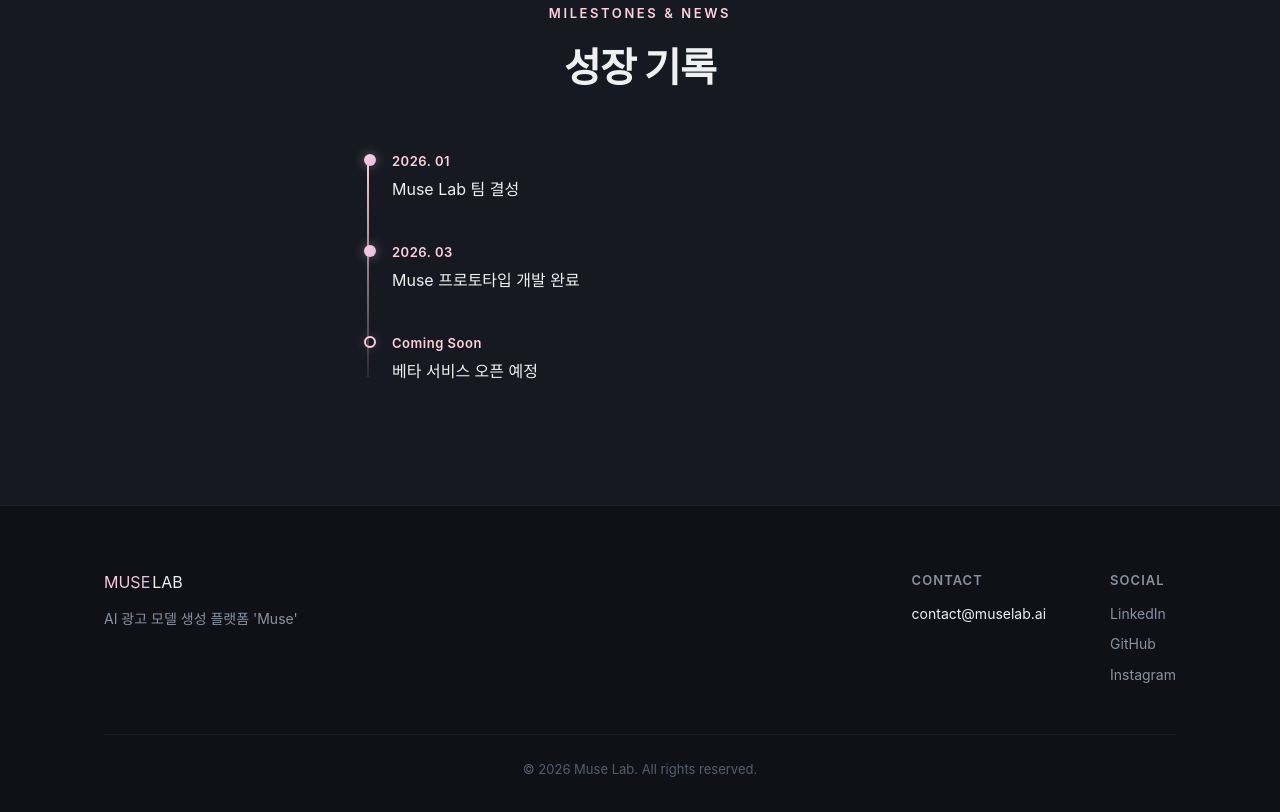
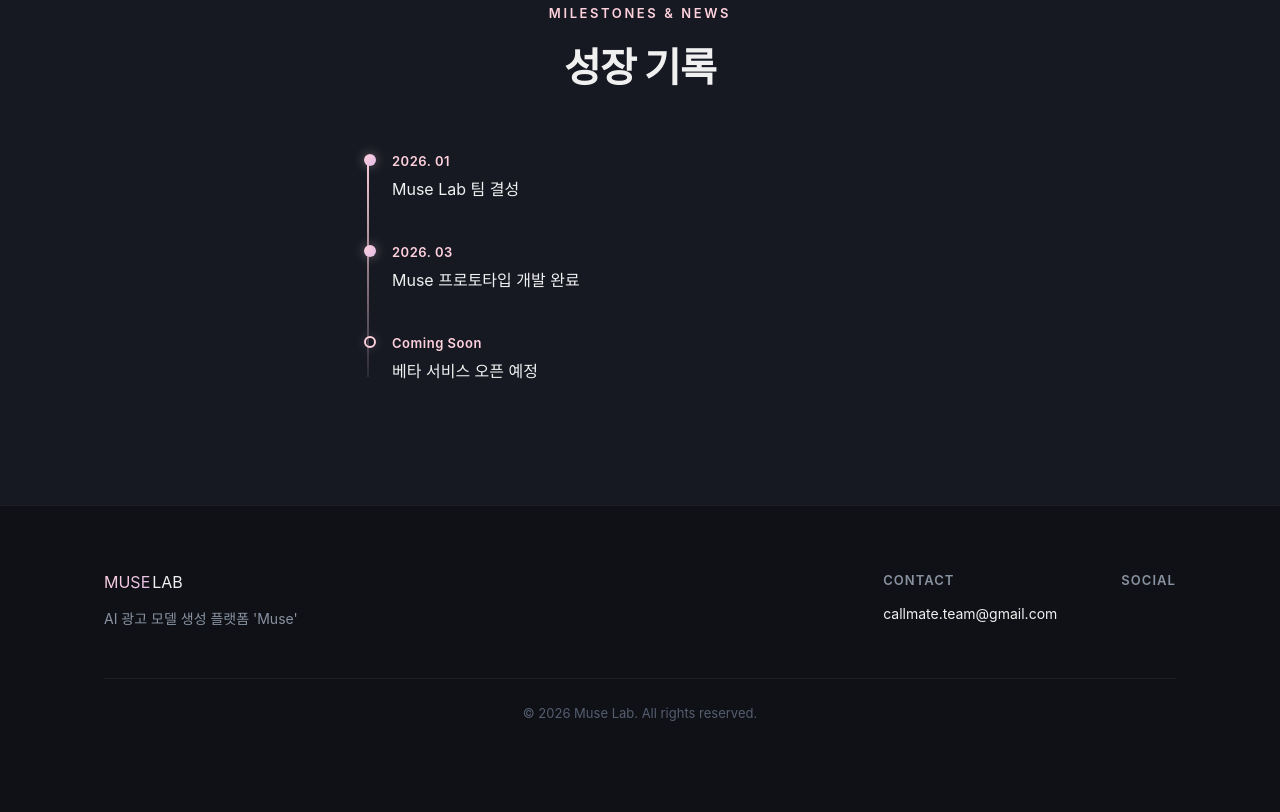
Before and after one commit to minjee2758/Muse, a website built with Vite: page index.html in a window 1280 px wide. Shown: the part 3137-3949 px from the top of the page. After the commit the page ends 3893 px from the top, so only its background shows below. Built offline with nearby package versions, Linux system fonts and the light colour scheme; a web font is replaced by a local one.

Commit message:
소셜 주석처리

```diff
--- a/index.html
+++ b/index.html
@@ -190,14 +190,14 @@
         <div class="footer-links">
           <div class="footer-col">
             <h5 class="footer-col-title">Contact</h5>
-            <p class="footer-text">contact@muselab.ai</p>
+            <p class="footer-text">callmate.team@gmail.com</p>
           </div>
           <div class="footer-col">
             <h5 class="footer-col-title">Social</h5>
             <div class="footer-social">
-              <a href="#" class="social-link" aria-label="LinkedIn">LinkedIn</a>
-              <a href="#" class="social-link" aria-label="GitHub">GitHub</a>
-              <a href="#" class="social-link" aria-label="Instagram">Instagram</a>
+<!--              <a href="#" class="social-link" aria-label="LinkedIn">LinkedIn</a>-->
+<!--              <a href="#" class="social-link" aria-label="GitHub">GitHub</a>-->
+<!--              <a href="#" class="social-link" aria-label="Instagram">Instagram</a>-->
             </div>
           </div>
         </div>
```
